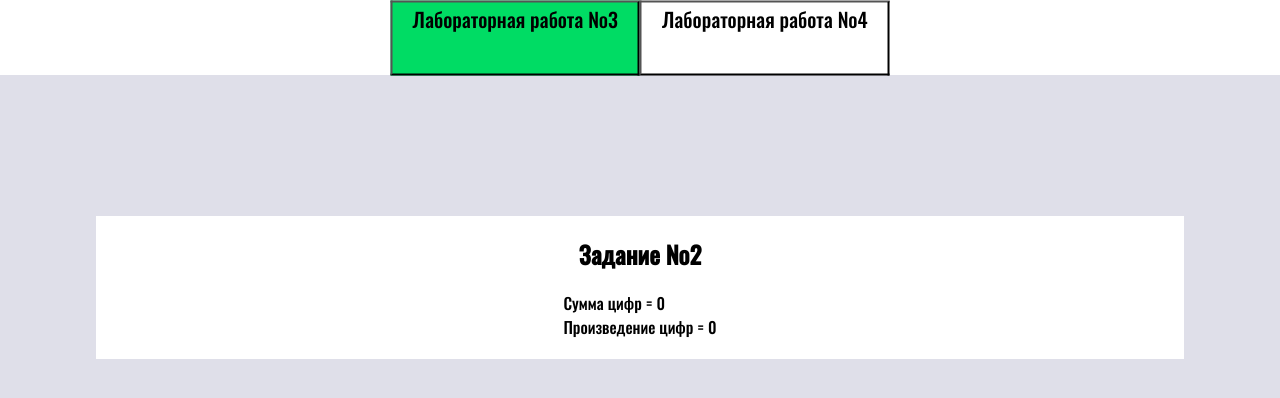
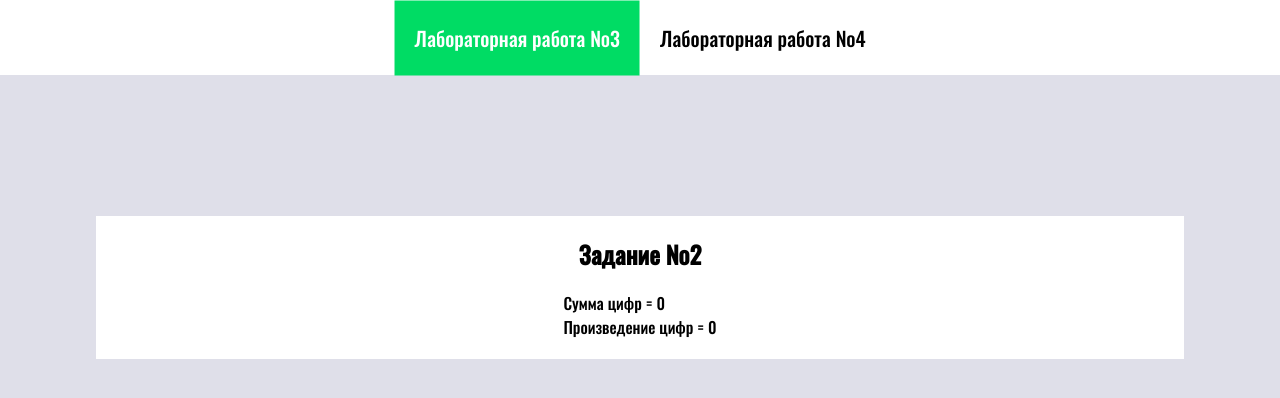
Before and after one commit to xXReCreatorXx/kiriakow_isp21_a, a PHP site: page /page/lab3/two.php in a window 1280 px wide. Shown: the top 398 px of the page. Run offline with PHP 8.4, Linux system fonts and the light colour scheme; data that the repository does not hold is empty.

Commit message:
Update two.php

```diff
--- a/page/lab3/two.php
+++ b/page/lab3/two.php
@@ -12,8 +12,8 @@
     <BODY>
         <div class="header">
             <div class="header_menu">
-                <button class="header_menu_button button_activ">Лабораторная работа №3</button>
-                <button class="header_menu_button">Лабораторная работа №4</button>
+                <div class="header_menu_button button_activ"><a class="link link_activ" href="../../index.php">Лабораторная работа №3</a></div>
+                <div class="header_menu_button"><a class="link" href="../lab4/index.php">Лабораторная работа №4</a></div>
             </div>
         </div>
 
```
